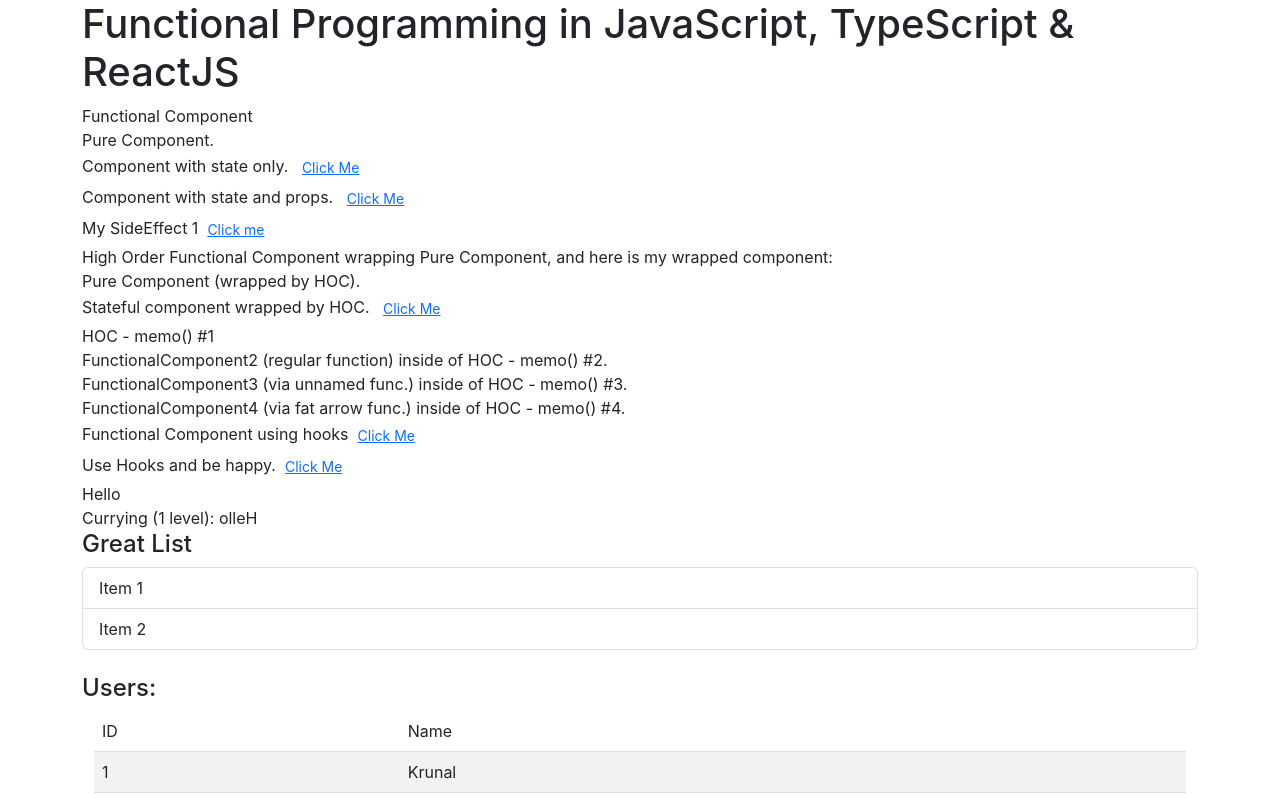
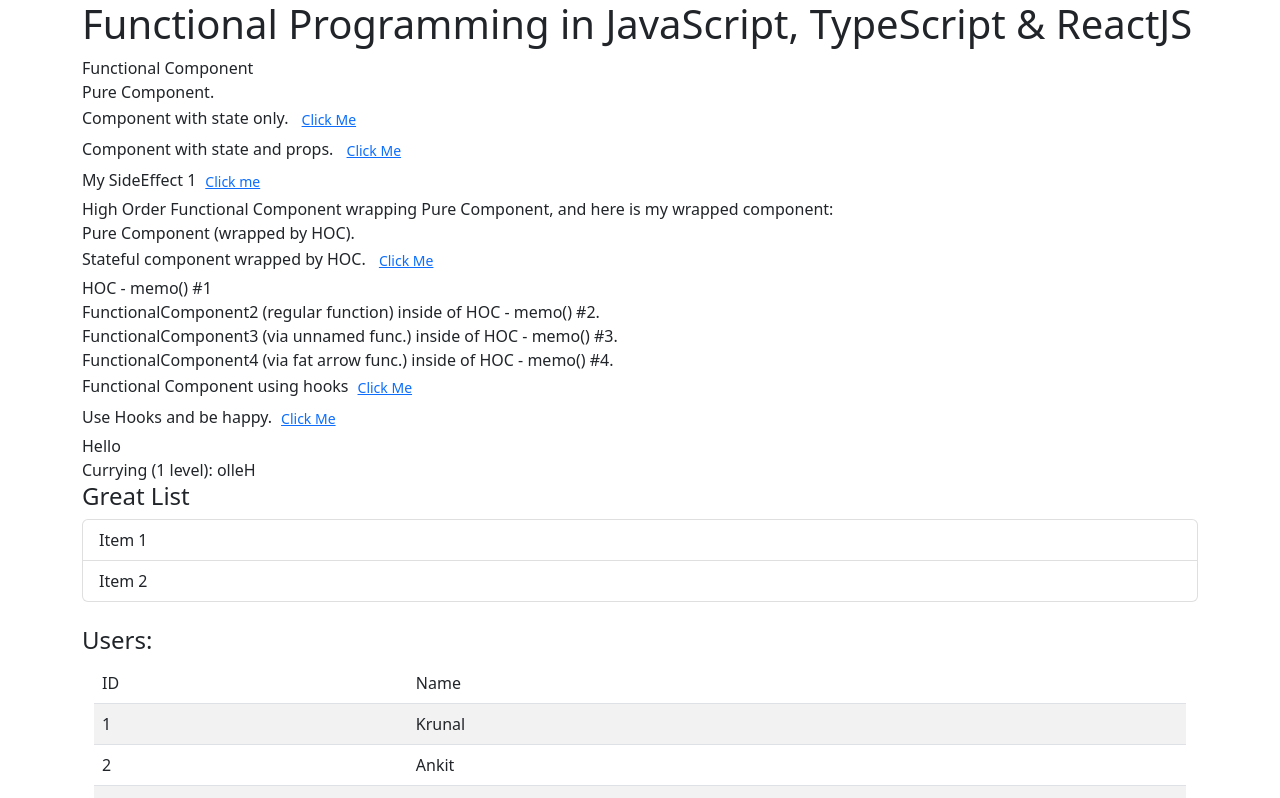
Before and after one commit to alundiak/fp-examples, a React (Create React App) app in the folder fp-react-ts/: page / in a window 1280 px wide. Shown: the top 798 px of the page. Built offline with nearby package versions, Linux system fonts and the light colour scheme.

Commit message:
Simplified React FP example code.

```diff
--- a/fp-react-ts/src/App.css
+++ /dev/null
@@ -1 +0,0 @@
-.App {}
--- a/fp-react-ts/src/App.tsx
+++ b/fp-react-ts/src/App.tsx
@@ -1,5 +1,4 @@
 import React from 'react';
-import './App.css';
 
 import {
   FunctionalComponent,
--- a/fp-react-ts/src/index.css
+++ /dev/null
@@ -1,13 +0,0 @@
-body {
-  margin: 0;
-  font-family: -apple-system, BlinkMacSystemFont, 'Segoe UI', 'Roboto', 'Oxygen',
-    'Ubuntu', 'Cantarell', 'Fira Sans', 'Droid Sans', 'Helvetica Neue',
-    sans-serif;
-  -webkit-font-smoothing: antialiased;
-  -moz-osx-font-smoothing: grayscale;
-}
-
-code {
-  font-family: source-code-pro, Menlo, Monaco, Consolas, 'Courier New',
-    monospace;
-}
--- a/fp-react-ts/src/index.tsx
+++ b/fp-react-ts/src/index.tsx
@@ -1,19 +1,13 @@
 import React from 'react';
 import ReactDOM from 'react-dom/client';
-import './index.css';
 import App from './App';
-import reportWebVitals from './reportWebVitals';
 
 const root = ReactDOM.createRoot(
   document.getElementById('root') as HTMLElement
 );
+
 root.render(
   <React.StrictMode>
     <App />
   </React.StrictMode>
 );
-
-// If you want to start measuring performance in your app, pass a function
-// to log results (for example: reportWebVitals(console.log))
-// or send to an analytics endpoint. Learn more: https://bit.ly/CRA-vitals
-reportWebVitals();
--- a/fp-react-ts/src/react-app-env.d.ts
+++ /dev/null
@@ -1 +0,0 @@
-/// <reference types="react-scripts" />
--- a/fp-react-ts/src/reportWebVitals.ts
+++ /dev/null
@@ -1,15 +0,0 @@
-import { ReportHandler } from 'web-vitals';
-
-const reportWebVitals = (onPerfEntry?: ReportHandler) => {
-  if (onPerfEntry && onPerfEntry instanceof Function) {
-    import('web-vitals').then(({ getCLS, getFID, getFCP, getLCP, getTTFB }) => {
-      getCLS(onPerfEntry);
-      getFID(onPerfEntry);
-      getFCP(onPerfEntry);
-      getLCP(onPerfEntry);
-      getTTFB(onPerfEntry);
-    });
-  }
-};
-
-export default reportWebVitals;
```
Also changed, not shown: fp-react-ts/package.json (+5 -10 lines), fp-react-ts/src/setupTests.ts (deleted, +0 -5 lines), 2 other files (tests, documents, lock files or other folders).
